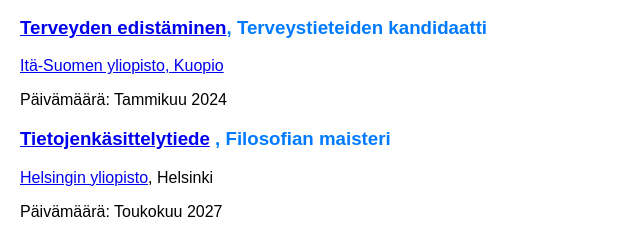
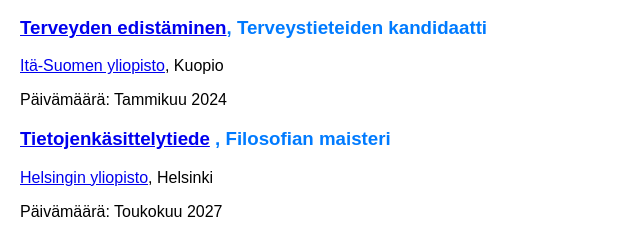
Before and after one commit to taneljuu/ansioluettelo, a plain HTML site: page index.html in a window 1280 px wide. Shown: the part 303-536 px from the top of the page, 0-640 px from the left. Drawn offline with Linux system fonts and the light colour scheme.

Commit message:
Korjaus index.html linkkiin

```diff
--- a/index.html
+++ b/index.html
@@ -26,7 +26,7 @@
         <ul>
             <li>
                 <h3> <a href="https://www.uef.fi/fi/koulutus/terveyden-edistaminen">Terveyden edistäminen</a>, Terveystieteiden kandidaatti</h3>
-                <p> <a href="https://www.uef.fi/fi/"> Itä-Suomen yliopisto, Kuopio</a></p>
+                <p> <a href="https://www.uef.fi/fi/"> Itä-Suomen yliopisto</a>, Kuopio</p>
                 <p>Päivämäärä: Tammikuu 2024</p>
             </li>
             <li>
```
